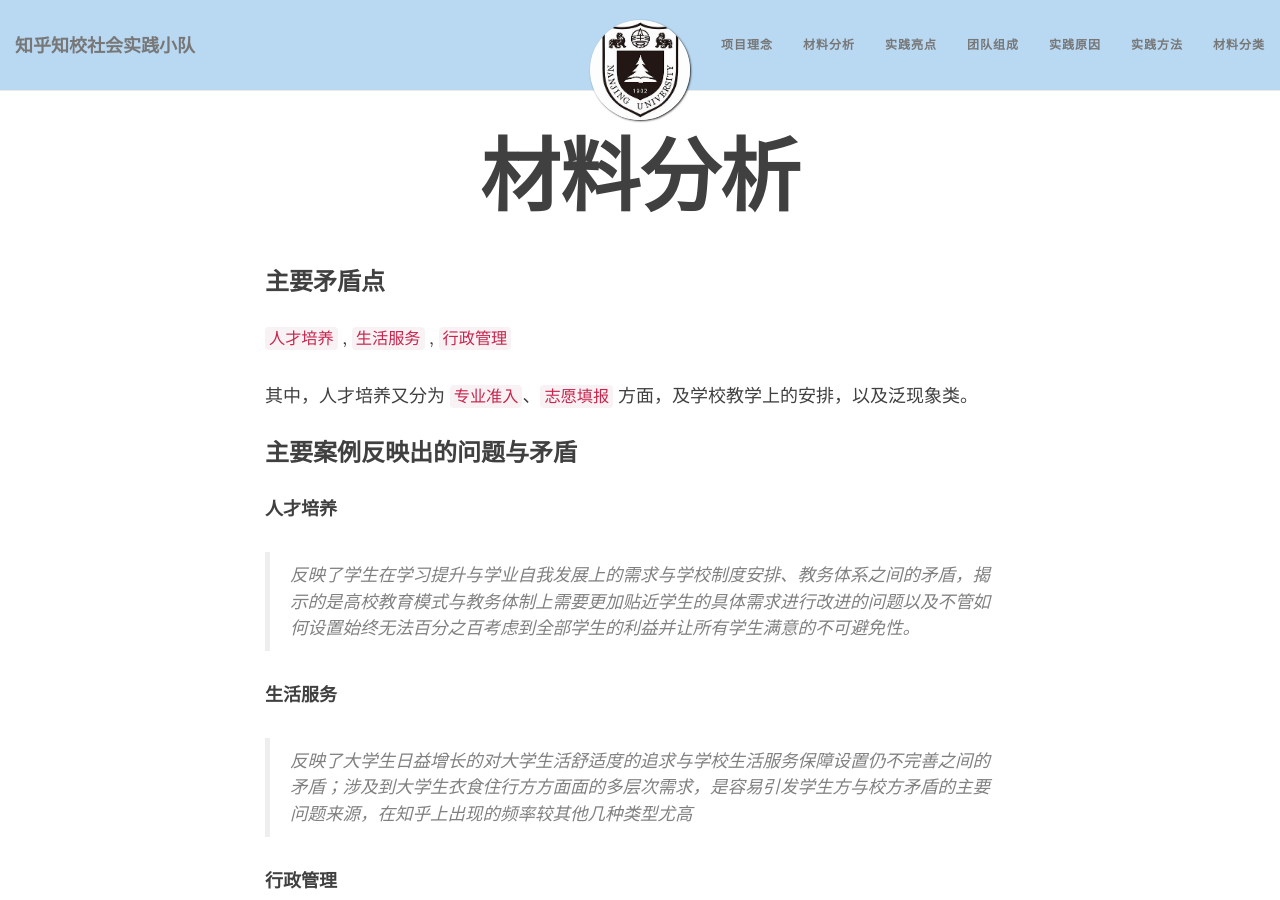
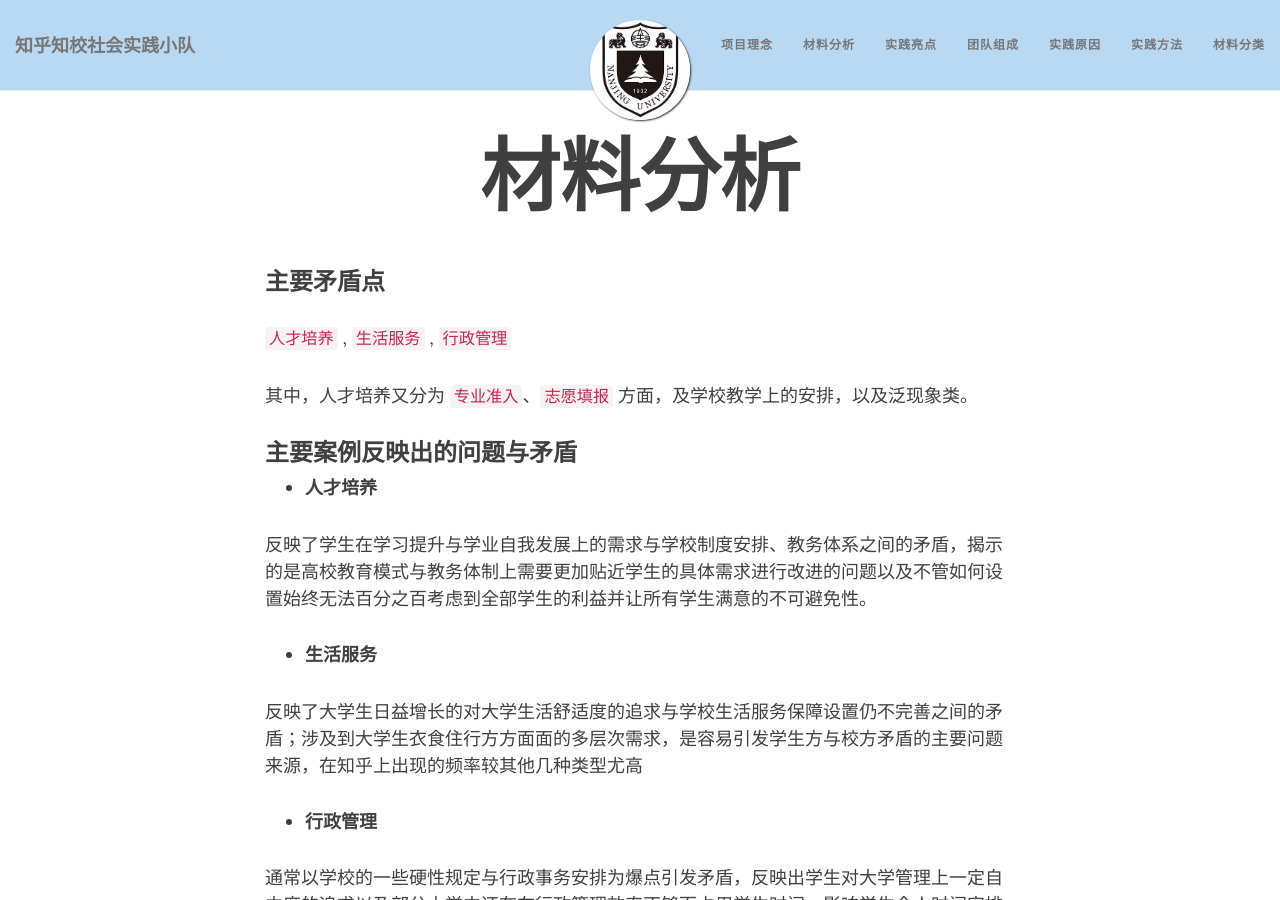
Before and after one commit to zhzx-team/zhzx-team, a Jekyll site: the page built from aim.md, in a window 1280 px wide and 900 px high. Built offline with Jekyll 4.4.1, drawn with Linux system fonts in a browser that asks for light colours; nearby versions of some CDN libraries.

```diff
--- a/aim.md
+++ b/aim.md
@@ -12,17 +12,17 @@
 
 ### **主要案例反映出的问题与矛盾**
 
-**人才培养**
+- **人才培养**
 
->反映了学生在学习提升与学业自我发展上的需求与学校制度安排、教务体系之间的矛盾，揭示的是高校教育模式与教务体制上需要更加贴近学生的具体需求进行改进的问题以及不管如何设置始终无法百分之百考虑到全部学生的利益并让所有学生满意的不可避免性。
+反映了学生在学习提升与学业自我发展上的需求与学校制度安排、教务体系之间的矛盾，揭示的是高校教育模式与教务体制上需要更加贴近学生的具体需求进行改进的问题以及不管如何设置始终无法百分之百考虑到全部学生的利益并让所有学生满意的不可避免性。
 
-**生活服务**
+- **生活服务**
 
->反映了大学生日益增长的对大学生活舒适度的追求与学校生活服务保障设置仍不完善之间的矛盾；涉及到大学生衣食住行方方面面的多层次需求，是容易引发学生方与校方矛盾的主要问题来源，在知乎上出现的频率较其他几种类型尤高
+反映了大学生日益增长的对大学生活舒适度的追求与学校生活服务保障设置仍不完善之间的矛盾；涉及到大学生衣食住行方方面面的多层次需求，是容易引发学生方与校方矛盾的主要问题来源，在知乎上出现的频率较其他几种类型尤高
 
-**行政管理**
+- **行政管理**
 
->通常以学校的一些硬性规定与行政事务安排为爆点引发矛盾，反映出学生对大学管理上一定自由度的追求以及部分大学中还存在行政管理效率不够而占用学生时间，影响学生个人时间安排进而引发学生不满的问题
+通常以学校的一些硬性规定与行政事务安排为爆点引发矛盾，反映出学生对大学管理上一定自由度的追求以及部分大学中还存在行政管理效率不够而占用学生时间，影响学生个人时间安排进而引发学生不满的问题
 
 ### **思考**
 
```
Also changed, not shown: method.md (+6 -6 lines).
